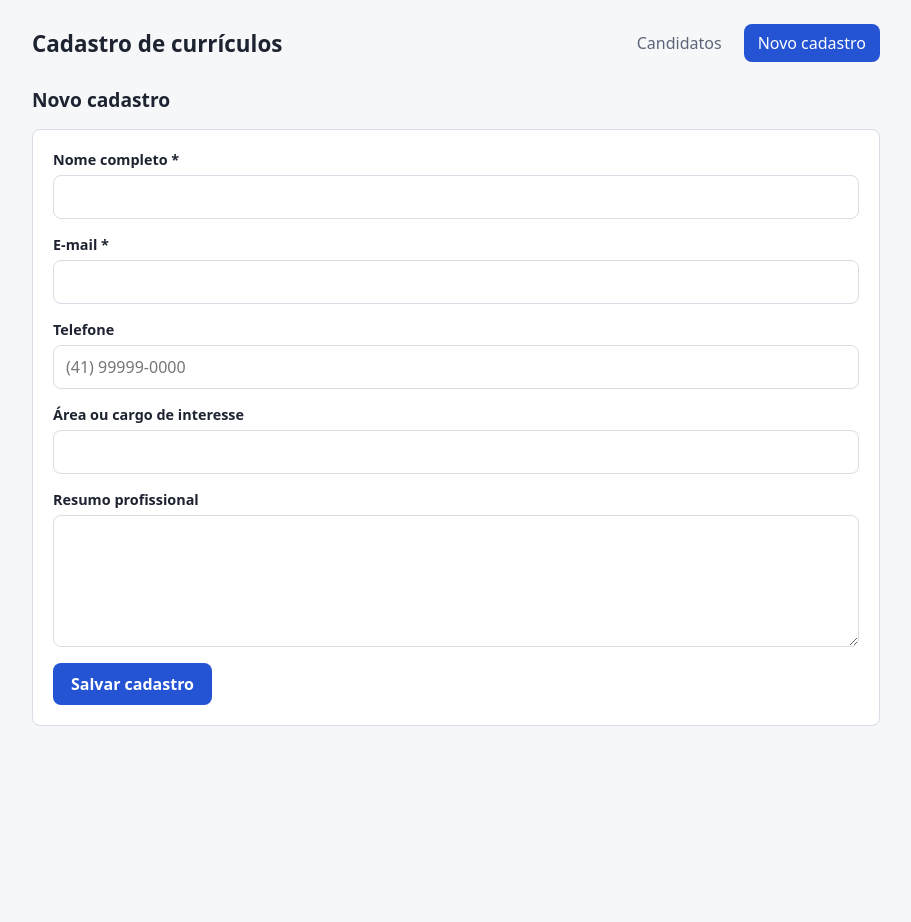
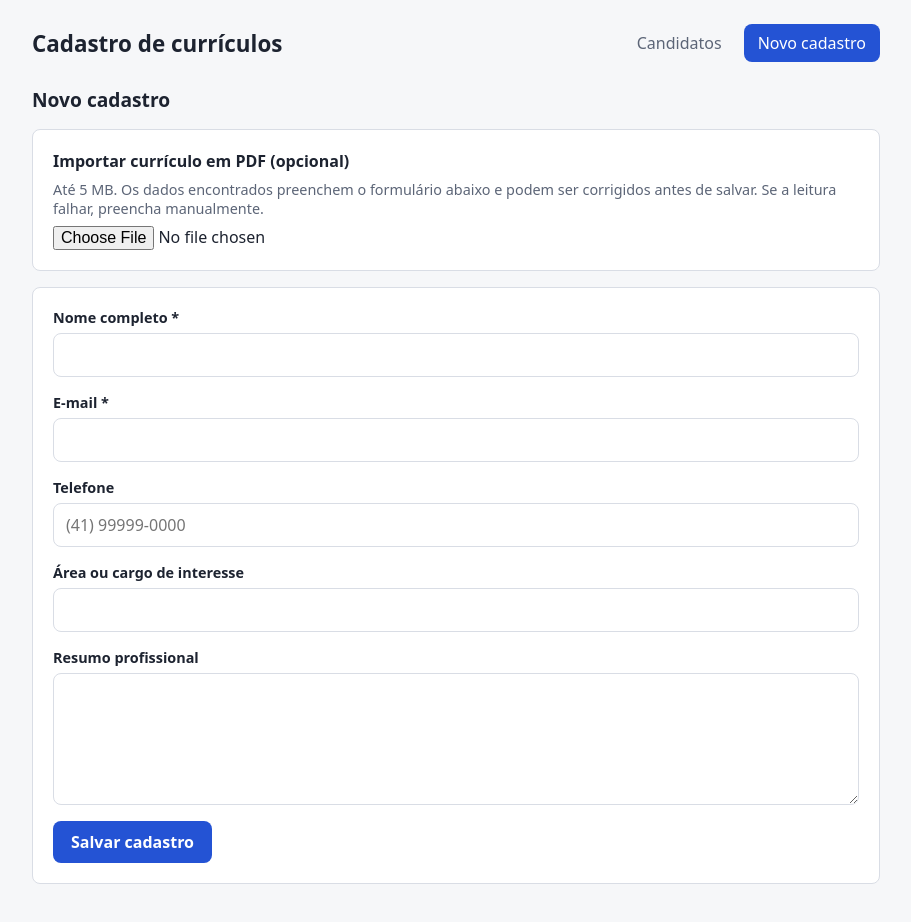
Before and after one commit to PeSzpak/TesteTec-CIEE, a React (Vite) app in the folder frontend/: page /novo in a window 1280 px wide. Shown: the top 922 px of the page, without its empty margins (184-1095 px from the left). Before the commit the page ends 800 px from the top, so only its background shows below. Built offline with nearby package versions, Linux system fonts and the light colour scheme.

Commit message:
feat(frontend): importação de PDF preenchendo o formulário

```diff
--- /dev/null
+++ b/frontend/src/components/PdfImport.tsx
@@ -0,0 +1,110 @@
+import { useState } from "react";
+import type { ChangeEvent } from "react";
+import { api, ApiError } from "../api/client";
+import { Alert } from "./Alert";
+import type { ExtractedCandidate } from "../types/candidate";
+
+const MAX_FILE_SIZE = 5 * 1024 * 1024;
+
+const FIELD_LABELS: Record<keyof ExtractedCandidate, string> = {
+  fullName: "nome",
+  email: "e-mail",
+  phone: "telefone",
+};
+
+type Status = { type: "error" | "success" | "info"; message: string } | null;
+
+type PdfImportProps = {
+  onExtracted: (data: ExtractedCandidate) => void;
+};
+
+export function PdfImport({ onExtracted }: PdfImportProps) {
+  const [loading, setLoading] = useState(false);
+  const [status, setStatus] = useState<Status>(null);
+
+  async function handleFileChange(event: ChangeEvent<HTMLInputElement>) {
+    const file = event.target.files?.[0];
+    event.target.value = "";
+    if (!file) return;
+
+    if (file.type !== "application/pdf") {
+      setStatus({ type: "error", message: "Selecione um arquivo PDF." });
+      return;
+    }
+
+    if (file.size > MAX_FILE_SIZE) {
+      setStatus({
+        type: "error",
+        message: "O arquivo deve ter no máximo 5 MB.",
+      });
+      return;
+    }
+
+    setLoading(true);
+    setStatus(null);
+    try {
+      const data = await api.parseResume(file);
+      onExtracted(data);
+      setStatus(describeResult(data));
+    } catch (error) {
+      const message =
+        error instanceof ApiError
+          ? error.message
+          : "Não foi possível ler o PDF.";
+      setStatus({ type: "error", message });
+    } finally {
+      setLoading(false);
+    }
+  }
+
+  return (
+    <div className="card import">
+      <label htmlFor="resume" className="import-label">
+        Importar currículo em PDF (opcional)
+      </label>
+      <p className="import-hint">
+        Até 5 MB. Os dados encontrados preenchem o formulário abaixo e podem ser
+        corrigidos antes de salvar. Se a leitura falhar, preencha manualmente.
+      </p>
+      <input
+        id="resume"
+        type="file"
+        accept="application/pdf,.pdf"
+        disabled={loading}
+        onChange={handleFileChange}
+      />
+      {loading && (
+        <p className="import-hint" role="status">
+          Lendo o currículo...
+        </p>
+      )}
+      {status && <Alert type={status.type}>{status.message}</Alert>}
+    </div>
+  );
+}
+
+function describeResult(data: ExtractedCandidate): Status {
+  const fields = Object.keys(FIELD_LABELS) as (keyof ExtractedCandidate)[];
+  const found = fields
+    .filter((field) => data[field])
+    .map((field) => FIELD_LABELS[field]);
+  const missing = fields
+    .filter((field) => !data[field])
+    .map((field) => FIELD_LABELS[field]);
+
+  if (found.length === 0) {
+    return {
+      type: "info",
+      message:
+        "Nenhum dado foi identificado automaticamente. Preencha o formulário manualmente.",
+    };
+  }
+
+  const missingText =
+    missing.length > 0 ? ` Não identificados: ${missing.join(", ")}.` : "";
+
+  return {
+    type: "success",
+    message: `Preenchidos a partir do PDF: ${found.join(", ")}.${missingText} Confira os dados antes de salvar.`,
+  };
+}
--- a/frontend/src/index.css
+++ b/frontend/src/index.css
@@ -170,3 +170,28 @@ h2 {
   background: #eef2fd;
   color: var(--primary);
 }
+
+.import {
+  display: flex;
+  flex-direction: column;
+  gap: 8px;
+  margin-bottom: 16px;
+}
+
+.import-label {
+  font-weight: 600;
+}
+
+.import-hint {
+  margin: 0;
+  color: var(--muted);
+  font-size: 0.9rem;
+}
+
+.import input[type="file"] {
+  font: inherit;
+}
+
+.import .alert {
+  margin: 4px 0 0;
+}
--- a/frontend/src/pages/NewCandidatePage.tsx
+++ b/frontend/src/pages/NewCandidatePage.tsx
@@ -3,8 +3,13 @@ import { useNavigate } from "react-router";
 import { api, ApiError } from "../api/client";
 import { Alert } from "../components/Alert";
 import { CandidateForm } from "../components/CandidateForm";
+import { PdfImport } from "../components/PdfImport";
 import { validateCandidate } from "../validation/candidate";
-import type { CandidateFormData, FieldErrors } from "../types/candidate";
+import type {
+  CandidateFormData,
+  ExtractedCandidate,
+  FieldErrors,
+} from "../types/candidate";
 
 const emptyForm: CandidateFormData = {
   fullName: "",
@@ -24,6 +29,17 @@ export function NewCandidatePage() {
   function handleChange(field: keyof CandidateFormData, value: string) {
     setValues((current) => ({ ...current, [field]: value }));
     setErrors((current) => ({ ...current, [field]: undefined }));
+  }
+
+  function handleExtracted(data: ExtractedCandidate) {
+    setValues((current) => ({
+      ...current,
+      fullName: data.fullName ?? current.fullName,
+      email: data.email ?? current.email,
+      phone: data.phone ?? current.phone,
+    }));
+    setErrors({});
+    setSubmitError(null);
   }
 
   async function handleSubmit() {
@@ -58,6 +74,7 @@ export function NewCandidatePage() {
   return (
     <section>
       <h2>Novo cadastro</h2>
+      <PdfImport onExtracted={handleExtracted} />
       {submitError && <Alert type="error">{submitError}</Alert>}
       <CandidateForm
         values={values}
```
